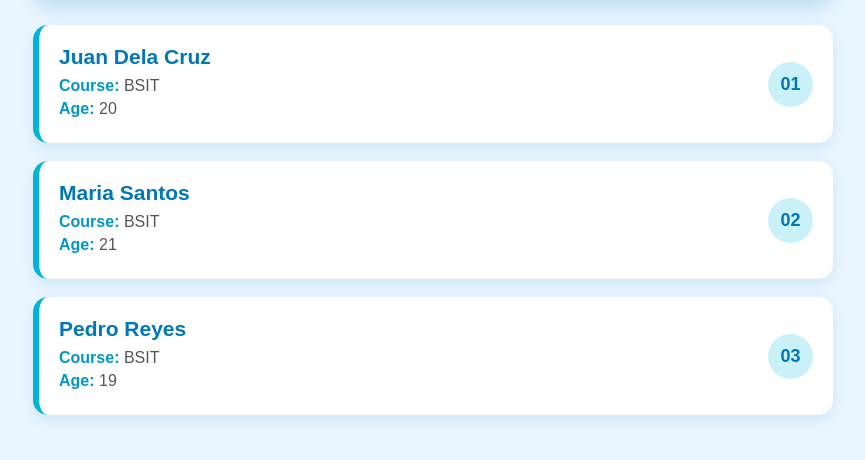
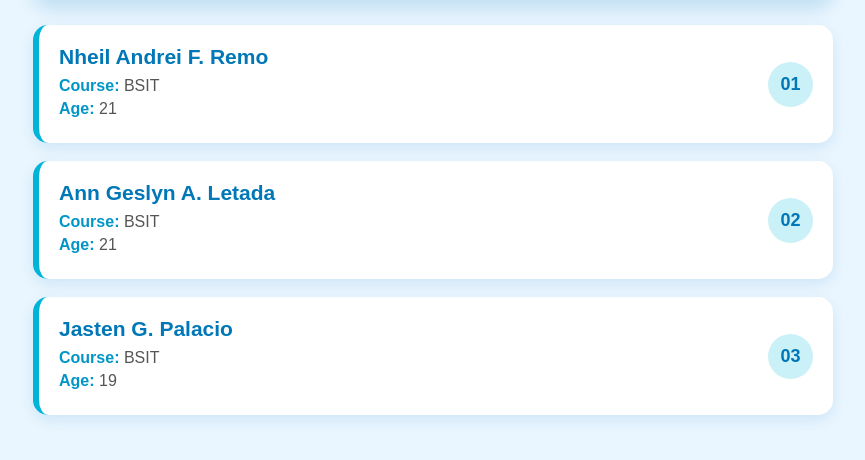
Before and after one commit to nheilremo20/quiz3_django1, a Django app: page / in a window 1280 px wide. Shown: the part 132-592 px from the top of the page, without its empty margins (207-1072 px from the left). Run offline with Django 5.2, Linux system fonts and the light colour scheme.

Commit message:
Update student names and ages in home.html

```diff
--- a/quiz3_django/main/templates/main/home.html
+++ b/quiz3_django/main/templates/main/home.html
@@ -133,16 +133,16 @@
 
         <div class="student-card">
             <div class="student-info">
-                <h2>Juan Dela Cruz</h2>
+                <h2>Nheil Andrei F. Remo</h2>
                 <p><span class="label">Course:</span> BSIT</p>
-                <p><span class="label">Age:</span> 20</p>
+                <p><span class="label">Age:</span> 21</p>
             </div>
             <div class="student-number">01</div>
         </div>
 
         <div class="student-card">
             <div class="student-info">
-                <h2>Maria Santos</h2>
+                <h2>Ann Geslyn A. Letada</h2>
                 <p><span class="label">Course:</span> BSIT</p>
                 <p><span class="label">Age:</span> 21</p>
             </div>
@@ -151,7 +151,7 @@
 
         <div class="student-card">
             <div class="student-info">
-                <h2>Pedro Reyes</h2>
+                <h2>Jasten G. Palacio</h2>
                 <p><span class="label">Course:</span> BSIT</p>
                 <p><span class="label">Age:</span> 19</p>
             </div>
```
